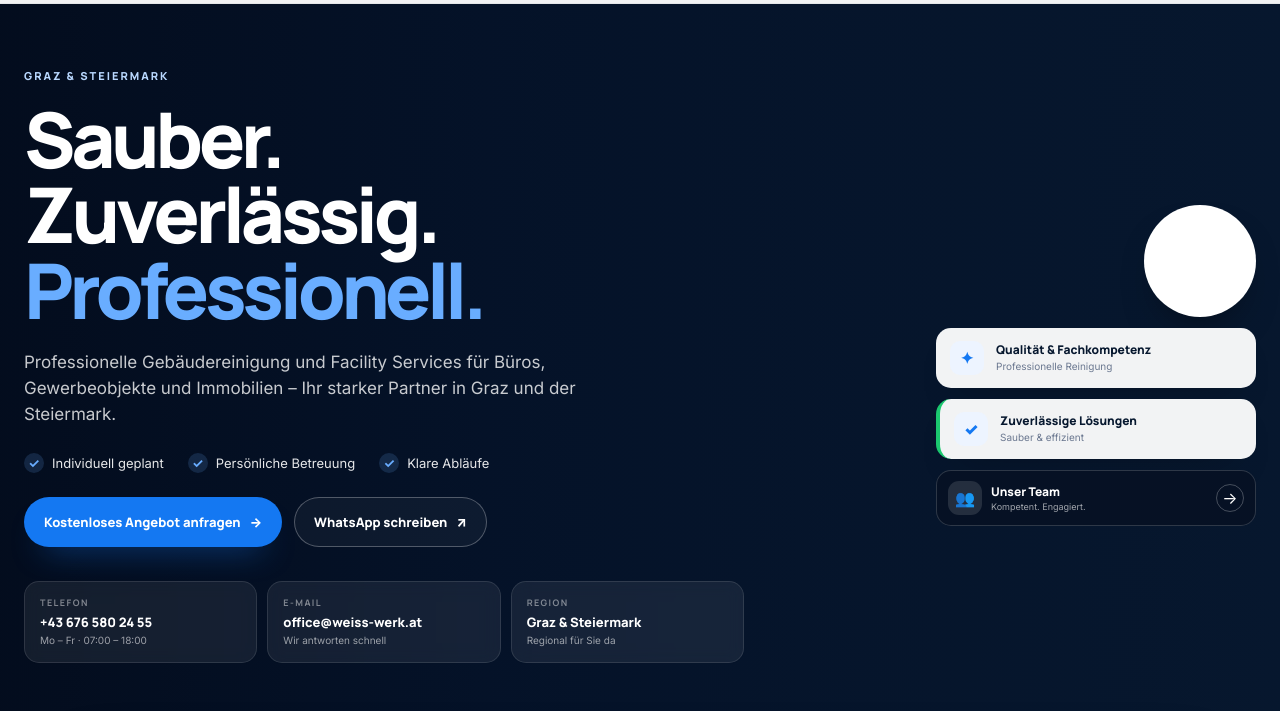
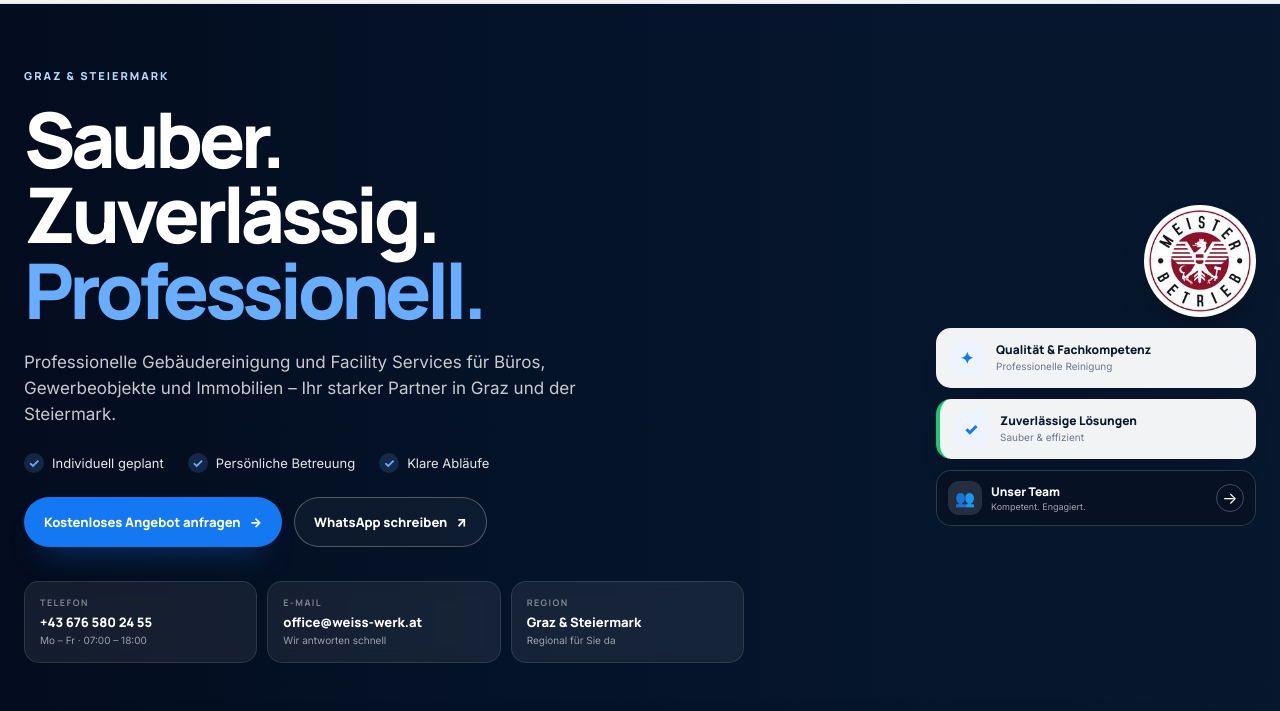
Before and after one commit to momograzer-crypto/weisswerk-website, a plain HTML site: page index.html in a window 1280 px wide. Shown: the part 79-790 px from the top of the page. Drawn offline with Linux system fonts and the light colour scheme.

Commit message:
Use working Meisterbetrieb JPG badge

```diff
--- a/index.html
+++ b/index.html
@@ -88,7 +88,7 @@
         </div>
 
         <aside class="hero-assurance">
-          <img class="meister-badge" src="assets/meisterbetrieb.webp?v=20261005" alt="Qualitätssiegel Meisterbetrieb">
+          <img class="meister-badge" src="assets/meisterbetrieb.jpg?v=20261005" alt="Qualitätssiegel Meisterbetrieb">
           <div class="assurance-card">
             <div class="assurance-icon">✦</div>
             <div><strong>Qualität &amp; Fachkompetenz</strong><span>Professionelle Reinigung</span></div>
```
